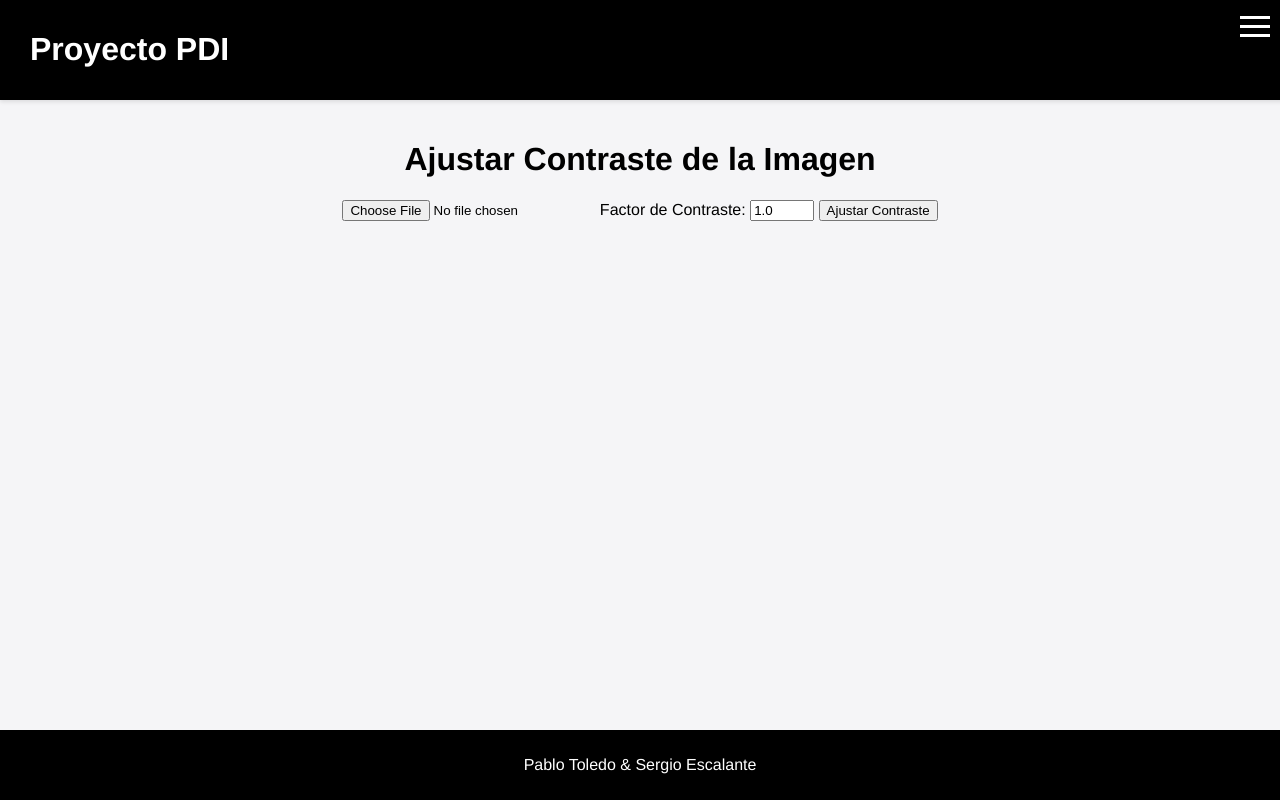
After one commit to PabloToledoBarahona/pdiProject, a Flask app: page /adjust_contrast in a window 1280 px wide. The commit adds this page. Run offline with Flask 3, Linux system fonts and the light colour scheme.

Commit message:
Added contrast_adjusted screen

```diff
--- a/app/controllers/image_controller.py
+++ b/app/controllers/image_controller.py
@@ -3,6 +3,7 @@ import os, time
 from werkzeug.utils import secure_filename
 from app.modules import histogram, read_image, segment_color, convert_bw, convolution
 from app.modules.brightness import adjust_brightness
+from app.modules.contrast import adjust_contrast
 
 image_controller = Blueprint('image_controller', __name__, template_folder='../templates')
 
@@ -252,3 +253,20 @@ def adjust_brightness_view():
                 return error, 400
             return render_template('adjust_brightness.html', original_image=filename, modified_image=modified_image_path)
     return render_template('adjust_brightness.html')
+
+
+@image_controller.route('/adjust_contrast', methods=['GET', 'POST'])
+def adjust_contrast_view():
+    if request.method == 'POST':
+        file = request.files.get('file')
+        alpha = float(request.form.get('alpha', 1.0))
+        if file:
+            filename = secure_filename(file.filename)
+            file_path = os.path.join(UPLOAD_FOLDER, filename)
+            file.save(file_path)
+            contrast_image_path, error = adjust_contrast(file_path, alpha)
+            if error:
+                return error, 400
+            timestamp = int(time.time())
+            return render_template('adjust_contrast.html', original_image=filename, contrast_image=contrast_image_path, timestamp=timestamp)
+    return render_template('adjust_contrast.html')
--- /dev/null
+++ b/app/templates/adjust_contrast.html
@@ -0,0 +1,38 @@
+<!DOCTYPE html>
+<html lang="es">
+<head>
+    <meta charset="UTF-8">
+    <meta name="viewport" content="width=device-width, initial-scale=1.0">
+    <title>Ajustar Contraste de Imagen</title>
+    <link rel="stylesheet" href="{{ url_for('static', filename='css/styles.css') }}">
+</head>
+<body>
+    {% include 'navbar.html' %}
+    <main>
+        <div class="container">
+            <h1>Ajustar Contraste de la Imagen</h1>
+            <form action="{{ url_for('image_controller.adjust_contrast_view') }}" method="post" enctype="multipart/form-data">
+                <input type="file" name="file" accept="image/*" required>
+                <label for="alpha">Factor de Contraste:</label>
+                <input type="number" name="alpha" id="alpha" value="1.0" step="0.1" min="0.1" max="3.0">
+                <button type="submit" class="btn">Ajustar Contraste</button>
+            </form>
+            {% if original_image %}
+                <div class="image-section">
+                    <h2>Imagen Original</h2>
+                    <img src="{{ url_for('static', filename='uploads/' ~ original_image) }}" alt="Imagen Original" class="image-display">
+                </div>
+            {% endif %}
+            {% if contrast_image %}
+                <div class="image-section">
+                    <h2>Imagen con Contraste Ajustado</h2>
+                    <img src="{{ url_for('static', filename='uploads/contrast_adjusted.png') }}" alt="Imagen Modificada" class="image-display">
+                </div>
+            {% endif %}
+        </div>
+    </main>
+    <footer>
+        <p>Pablo Toledo & Sergio Escalante</p>
+    </footer>
+</body>
+</html>
--- a/app/templates/navbar.html
+++ b/app/templates/navbar.html
@@ -16,6 +16,7 @@
             <li><a href="{{ url_for('image_controller.convert_bw_view') }}">Convertir a B/N</a></li>
             <li><a href="{{ url_for('image_controller.convolve_view') }}">Convolución</a></li>
             <li><a href="{{ url_for('image_controller.adjust_brightness_view') }}">Modificar Brillo</a></li>
+            <li><a href="{{ url_for('image_controller.adjust_contrast_view') }}">Modificar Contraste</a></li>
         </ul>
     </nav>
 </header>
```
Also changed, not shown: app/modules/contrast.py (+19 -0 lines), app/static/uploads/contrast_adjusted.png (added).
